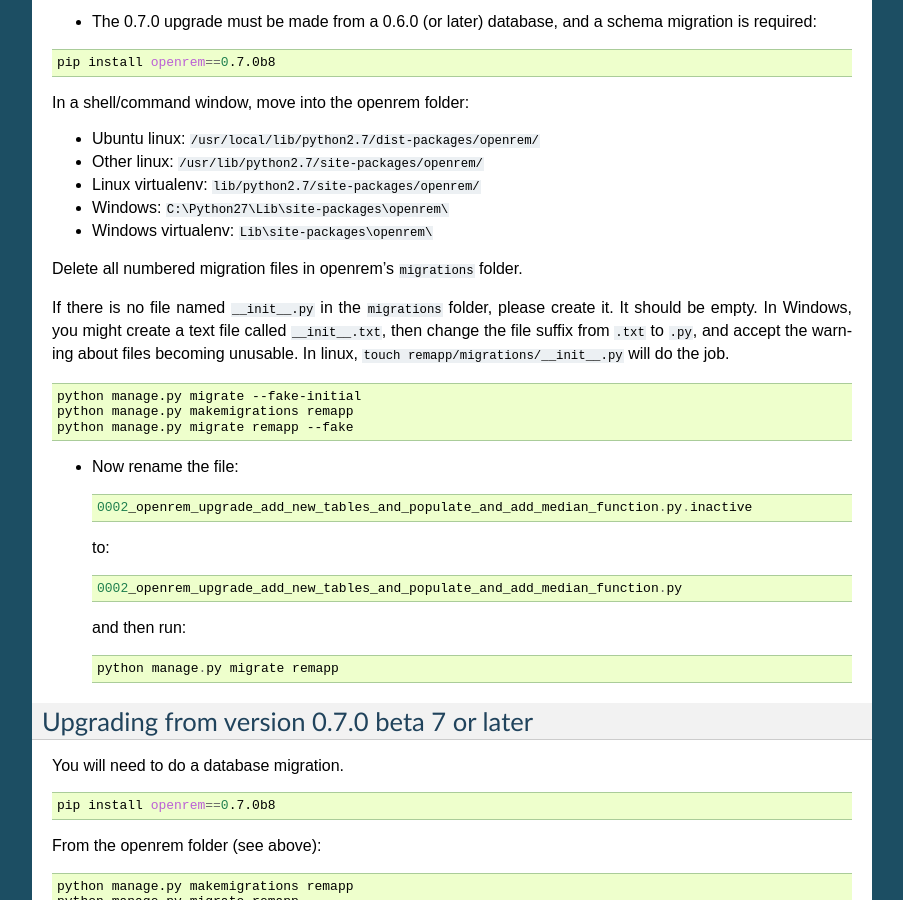
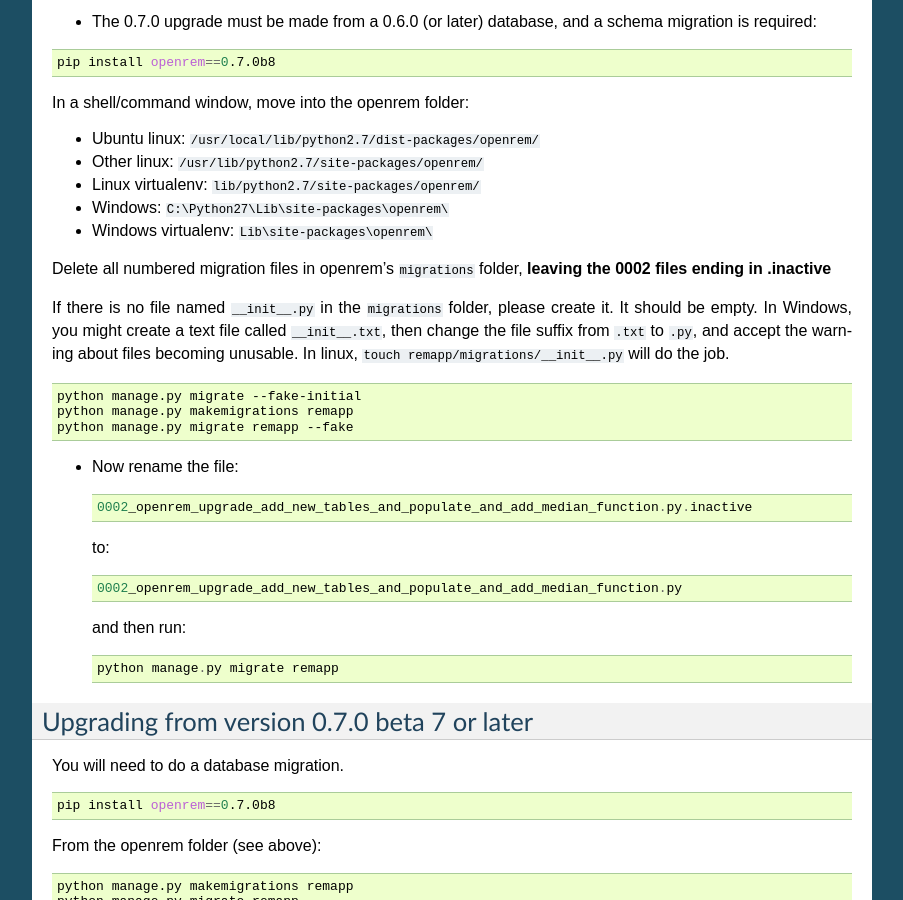
Before and after one commit to ckswilliams/modOpenREM, a Sphinx documentation site: the page built from docs/release-0.7.0.rst, in a window 1280 px wide and 900 px high, scrolled down 1136 px. Shown: the whole window, without its empty margins (198-1101 px from the left). Built offline with Sphinx 7.4.7, drawn with Linux system fonts in a browser that asks for light colours.

Commit message:
Instructions suggest the new inactive 0002 files could get deleted!

```diff
--- a/docs/release-0.7.0.rst
+++ b/docs/release-0.7.0.rst
@@ -68,7 +68,7 @@ In a shell/command window, move into the openrem folder:
 * Windows: ``C:\Python27\Lib\site-packages\openrem\``
 * Windows virtualenv: ``Lib\site-packages\openrem\``
 
-Delete all numbered migration files in openrem's ``migrations`` folder.
+Delete all numbered migration files in openrem's ``migrations`` folder, **leaving the 0002 files ending in .inactive**
 
 If there is no file named ``__init__.py`` in the ``migrations`` folder, please create it. It should be empty. In Windows,
 you might create a text file called ``__init__.txt``, then change the file suffix from ``.txt`` to ``.py``, and accept
```
